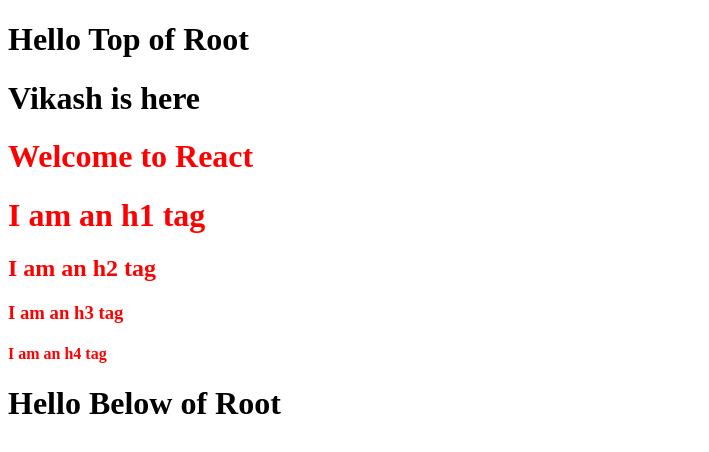
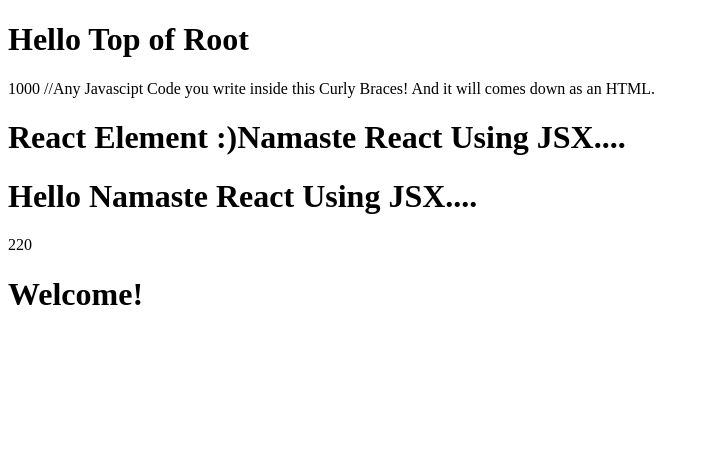
Before and after one commit to VikashSindhania/React, a React (Vite) app: page / in a window 1280 px wide. Shown: the top 452 px of the page, without its empty margins (0-709 px from the left). Built offline with nearby package versions, Linux system fonts and the light colour scheme.

Commit message:
Part - 03

```diff
--- a/App.js
+++ b/App.js
@@ -1,23 +1,146 @@
 import React from "react";
 import ReactDOM from "react-dom/client";
 
-const heading = React.createElement(
-  "div", //Element Tag Accepted
-  { id: "heading" }, // attributes
-  [
-    React.createElement("div", { id: "child1" }, [
-      React.createElement("h1", {}, "Welcome to React"), //
-      React.createElement("h1", {}, "I am an h1 tag"), //
-      React.createElement("h2", {}, "I am an h2 tag"),
-    ]),
-    React.createElement("div", { id: "child2" }, [
-      React.createElement("h3", {}, "I am an h3 tag"),
-      React.createElement("h4", {}, "I am an h4 tag"),
-    ]),
-  ]
+//React.createElement creates an => object for u  => root.render takes and convert it to the html and push it to the browser.
+//React.createElement ==> ReactElement ==> JS Object => HTMLElement(render)
+
+// const heading = React.createElement("h1", { id: "heading" }, "Namaste React");
+// const root = ReactDOM.createRoot(document.getElementById("root"));
+// root.render(heading);
+
+//JSX - HtM like or XML-like syntax; html + js
+//JSX - JSX is different & React is different
+
+//JSX (transpiled before it reaches the JS) - doing by PARCEL -->
+// --> Babel(compiling the code to understand the browser Understand & our React also Understand)
+
+// JSX Works => Uses React.createElement ==> after that converted it into React Element ==> Which is JS object ==> finally HTMLElement(render) it.
+//Above JSX conversion  is done by Babel at each step Conversion
+//const jsxHeadingOne = <h1 id="heading">Namaste React using JSX </h1>;
+//const root = ReactDOM.createRoot(document.getElementById("root"));
+//root.render(jsxHeadingOne); //in this render we are rendering React Element like this not Functional Component We can render like this.
+//root.render(<HeadingComponent />); // Functional Component render like this
+
+//React Element
+const jsxHeading = (
+  <h1
+    id="heading"
+    className="head" // you have to follow Camel Case
+    tabIndex="5"
+  >
+    Namaste React using JSX
+  </h1>
 );
-console.log(heading); //object
 
-const root = ReactDOM.createRoot(document.getElementById("vikash"));
+const fn1 = () => true; // This means that function is returning an true;
+const fn2 = () => {
+  return true;
+}; // This means that function is returning an true;
 
-root.render(heading);
+//React Component
+//Class Based Component  -- Old Way of Writing Code
+//Functional Based Component -- New Way of Writing Code
+
+const HeadingComponent = () => {
+  return <h1 className="heading">Namaste React using Functional Component</h1>;
+};
+const roots = ReactDOM.createRoot(document.getElementById("root"));
+roots.render(<HeadingComponent />);
+
+const HeadingComponent2 = () => (
+  <h1 className="heading">Namaste React using Functional Component2</h1>
+);
+
+const HeadingComponent3 = () => (
+  <div id="heading">
+    <h1 className="heading">Namaste React using Functional Component2</h1>
+  </div>
+);
+
+//React Functional Component
+//Functional Component -->  A function which is returning an piece of JSX is known as React Functional Component.
+//Functional Component --> is a  normal JavaScript Function that returns React Elememt & piece of JSX Code.
+
+//React Functional Component {
+const HeadingComponent4 = () => (
+  // starting letter should be Capital in case of Functional Component
+  <h1
+    id="heading"
+    className="head" // you have to follow Camel Case
+    tabIndex="5"
+  >
+    Namaste React using JSX
+  </h1>
+);
+//}
+
+//React Element
+// -->
+const HeadingComponent5 = (
+  <h1
+    id="heading"
+    className="head" // you have to follow Camel Case
+    tabIndex="5"
+  >
+    Namaste React using JSX
+  </h1>
+);
+// // <--
+
+//Below code is Known as Component Composition
+const TitleA = () => (
+  <h1 className="heads" tabIndex="5">
+    Namaste React Using JSX....
+  </h1>
+);
+
+const HeadingFunctionalComponent = () => (
+  // Added parentheses here
+  <div id="heading">
+    <Title /> or <Title></Title>
+    <h1 className="heading">Welcome!</h1>
+  </div>
+); // Added semicolon here
+
+const roote = ReactDOM.createRoot(document.getElementById("root"));
+//console.log(HeadingFunctionalComponents);
+
+roote.render(<HeadingFunctionalComponent />);
+
+//Now With React Element
+
+const elem = <span>React Element :)</span>;
+
+const Title = () => (
+  // This title here is behaving as an Functional Component.
+  <h1 className="heads" tabIndex="5">
+    Hello Namaste React Using JSX....
+  </h1>
+);
+
+const title = // This title here is behaving as an React Element.
+  (
+    <h1 className="head" tabIndex="5">
+      {elem}
+      Namaste React Using JSX....
+    </h1>
+  );
+const number = 1000;
+
+const HeadingFunctionalComponents = () => (
+  // Added parentheses here
+  <div id="container">
+    {number} //Any Javascipt Code you write inside this Curly Braces! And it
+    will comes down as an HTML.
+    {title}
+    {Title()}
+    {100 + 120}
+    {console.log("Javascript code you are Writing Insisde HTML")}
+    <h1 className="heading">Welcome!</h1>
+  </div>
+); // Added semicolon here
+
+const root = ReactDOM.createRoot(document.getElementById("root"));
+console.log(HeadingFunctionalComponents);
+
+root.render(<HeadingFunctionalComponents />);
--- a/index.html
+++ b/index.html
@@ -4,17 +4,13 @@
     <meta charset="UTF-8" />
     <meta name="viewport" content="width=device-width, initial-scale=1.0" />
     <link rel="stylesheet" href="./index.css" />
-    <title>Document</title>
+    <title>React</title>
   </head>
   <body>
     <h1>Hello Top of Root</h1>
     <div id="root">
-      <h1>Vikash is here</h1>
+      <h1>Not Rendered</h1>
     </div>
-    <div id="vikash">
-      <h1>Vikash Sindhania is here</h1>
-    </div>
-    <h1>Hello Below of Root</h1>
 
     <script type="module" src="App.js"></script>
   </body>
```
